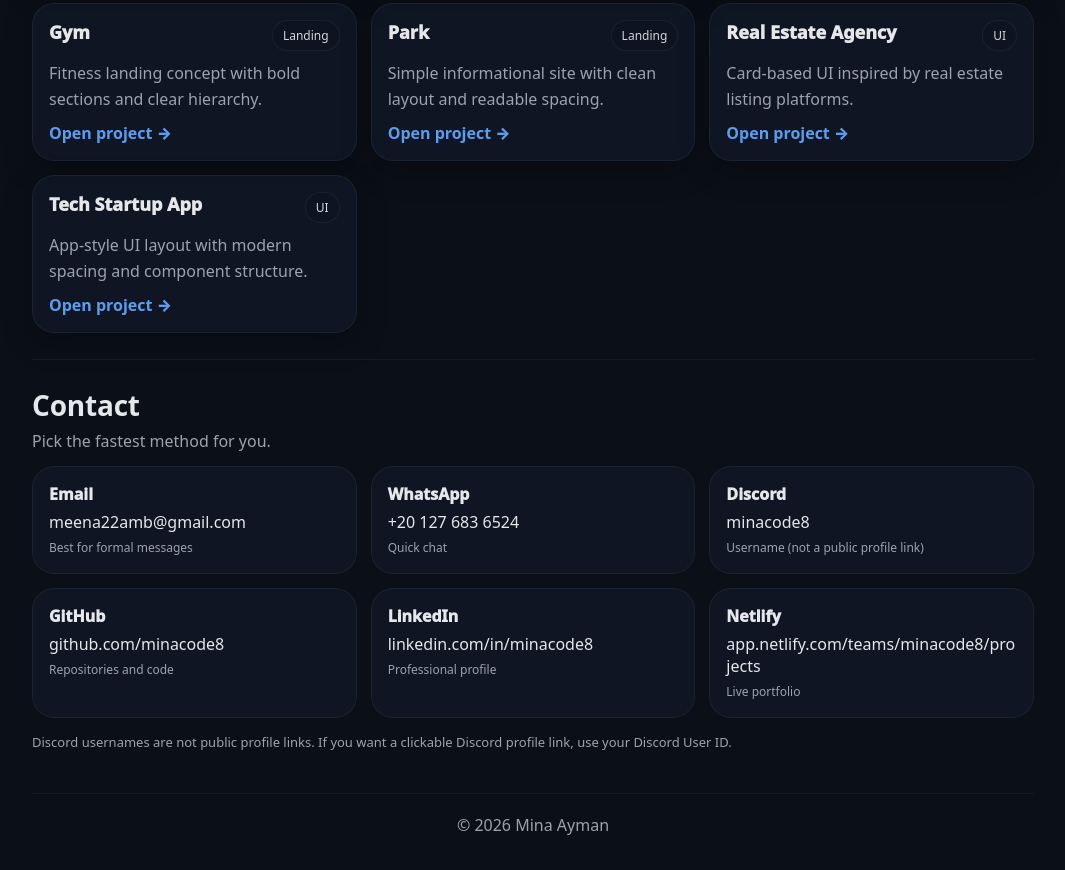
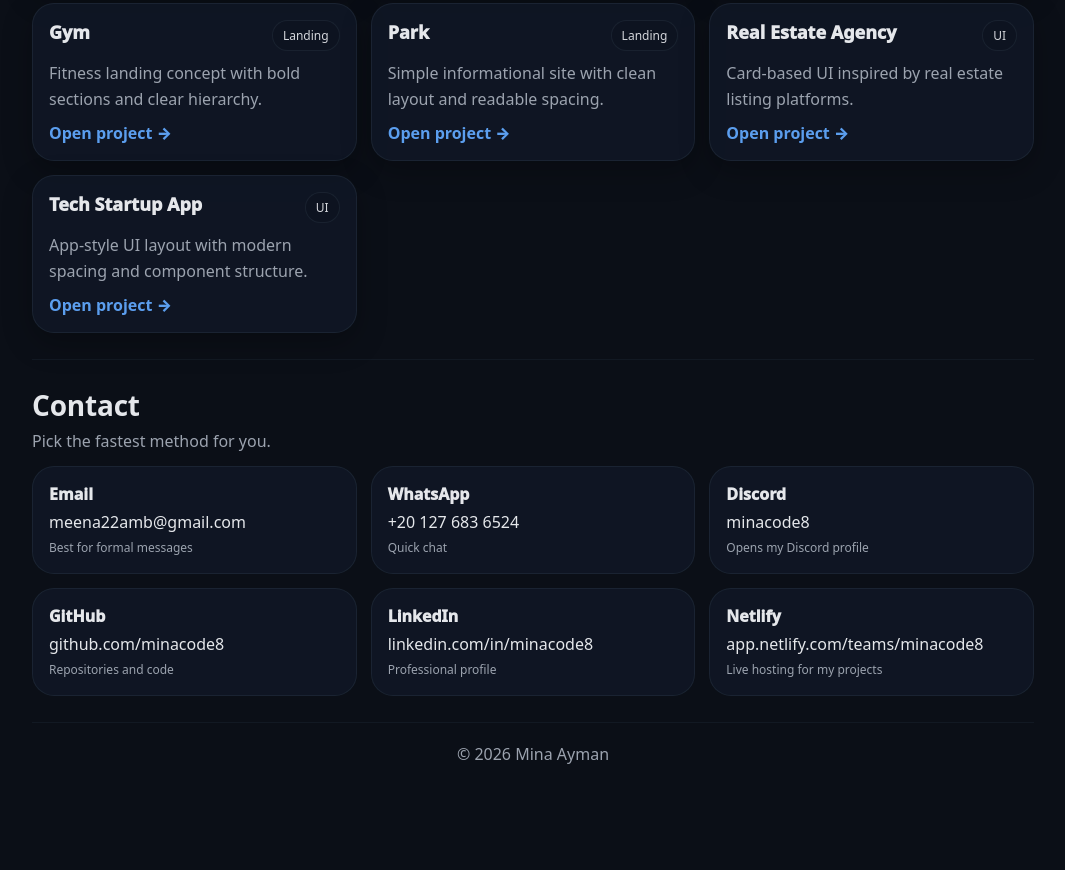
Before and after one commit to minacode8/Portfolio, a plain HTML site: page portfolio/index.html in a window 1280 px wide. Shown: the part 887-1757 px from the top of the page, without its empty margins (107-1172 px from the left). After the commit the page ends 1686 px from the top, so only its background shows below. Drawn offline with Linux system fonts and the light colour scheme.

Commit message:
Add files via upload

```diff
--- a/portfolio/index.html
+++ b/portfolio/index.html
@@ -161,11 +161,11 @@
           <div class="contact-note">Quick chat</div>
         </a>
 
-        <div class="contact-card" aria-label="Discord username">
+        <a class="contact-card" href="https://discord.com/users/1356228217220104323" target="_blank" rel="noreferrer" aria-label="Visit my GitHub profile">
           <div class="contact-title">Discord</div>
           <div class="contact-value">minacode8</div>
-          <div class="contact-note">Username (not a public profile link)</div>
-        </div>
+          <div class="contact-note">Opens my Discord profile</div>
+        </a>
 
         <a class="contact-card" href="https://github.com/minacode8" target="_blank" rel="noreferrer" aria-label="Visit my GitHub profile">
           <div class="contact-title">GitHub</div>
@@ -173,22 +173,18 @@
           <div class="contact-note">Repositories and code</div>
         </a>
 
-        <a class="contact-card" href="https://www.linkedin.com/in/minacode8/" target="_blank" rel="noreferrer" aria-label="Visit my LinkedIn profile">
+        <a class="contact-card" href="https://www.linkedin.com/in/minacode8" target="_blank" rel="noreferrer" aria-label="Visit my LinkedIn profile">
           <div class="contact-title">LinkedIn</div>
           <div class="contact-value">linkedin.com/in/minacode8</div>
           <div class="contact-note">Professional profile</div>
         </a>
 
-        <a class="contact-card" href="https://app.netlify.com/teams/minacode8/projects/" target="_blank" rel="noreferrer" aria-label="Open my Netlify live portfolio site">
+        <a class="contact-card" href="https://app.netlify.com/teams/minacode8" target="_blank" rel="noreferrer" aria-label="Open my Netlify live portfolio site">
           <div class="contact-title">Netlify</div>
-          <div class="contact-value">app.netlify.com/teams/minacode8/projects</div>
-          <div class="contact-note">Live portfolio</div>
+          <div class="contact-value">app.netlify.com/teams/minacode8</div>
+          <div class="contact-note">Live hosting for my projects</div>
         </a>
       </div>
-
-      <p class="small-note">
-        Discord usernames are not public profile links. If you want a clickable Discord profile link, use your Discord User ID.
-      </p>
     </section>
 
     <footer class="footer">
```
